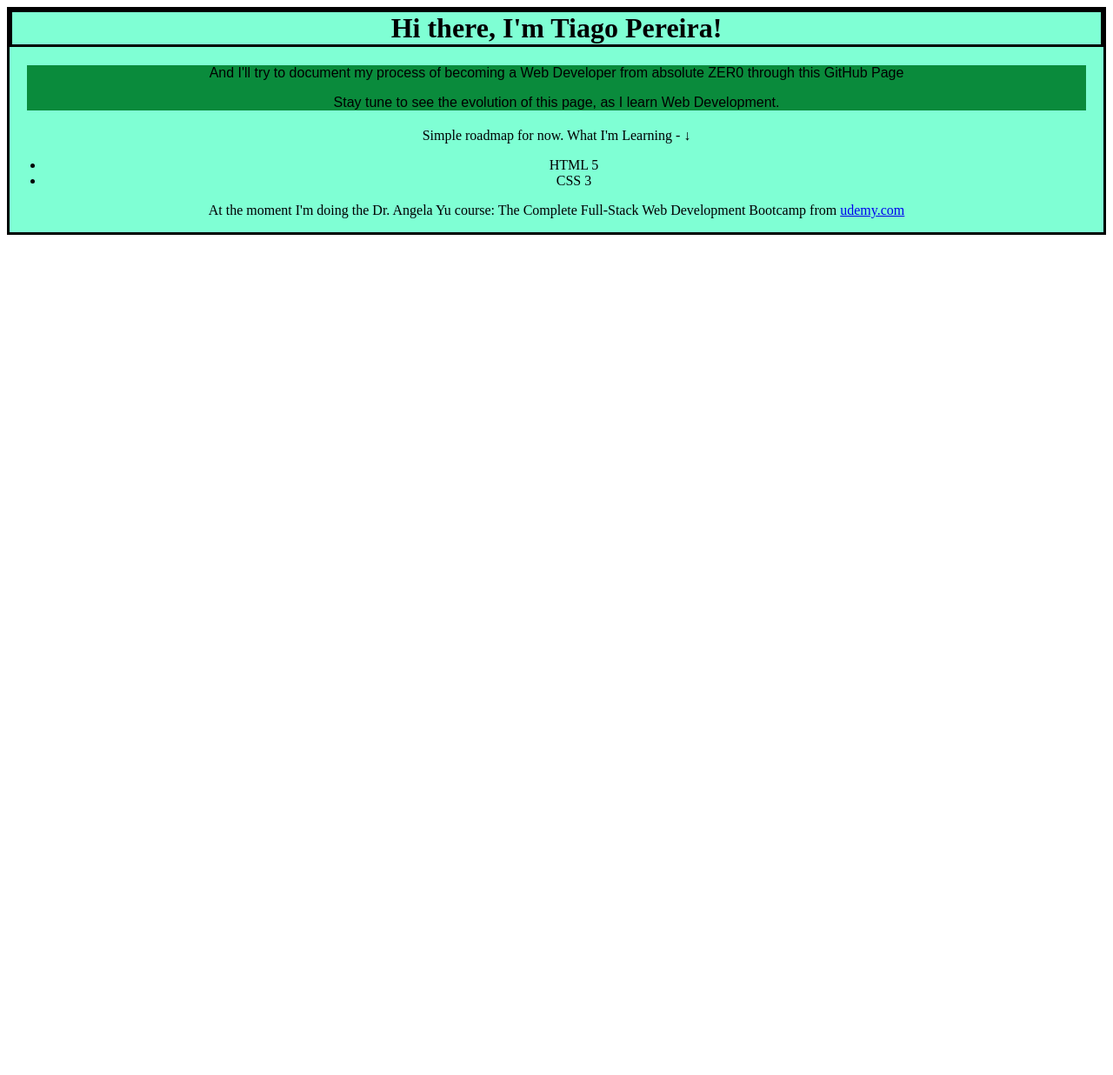
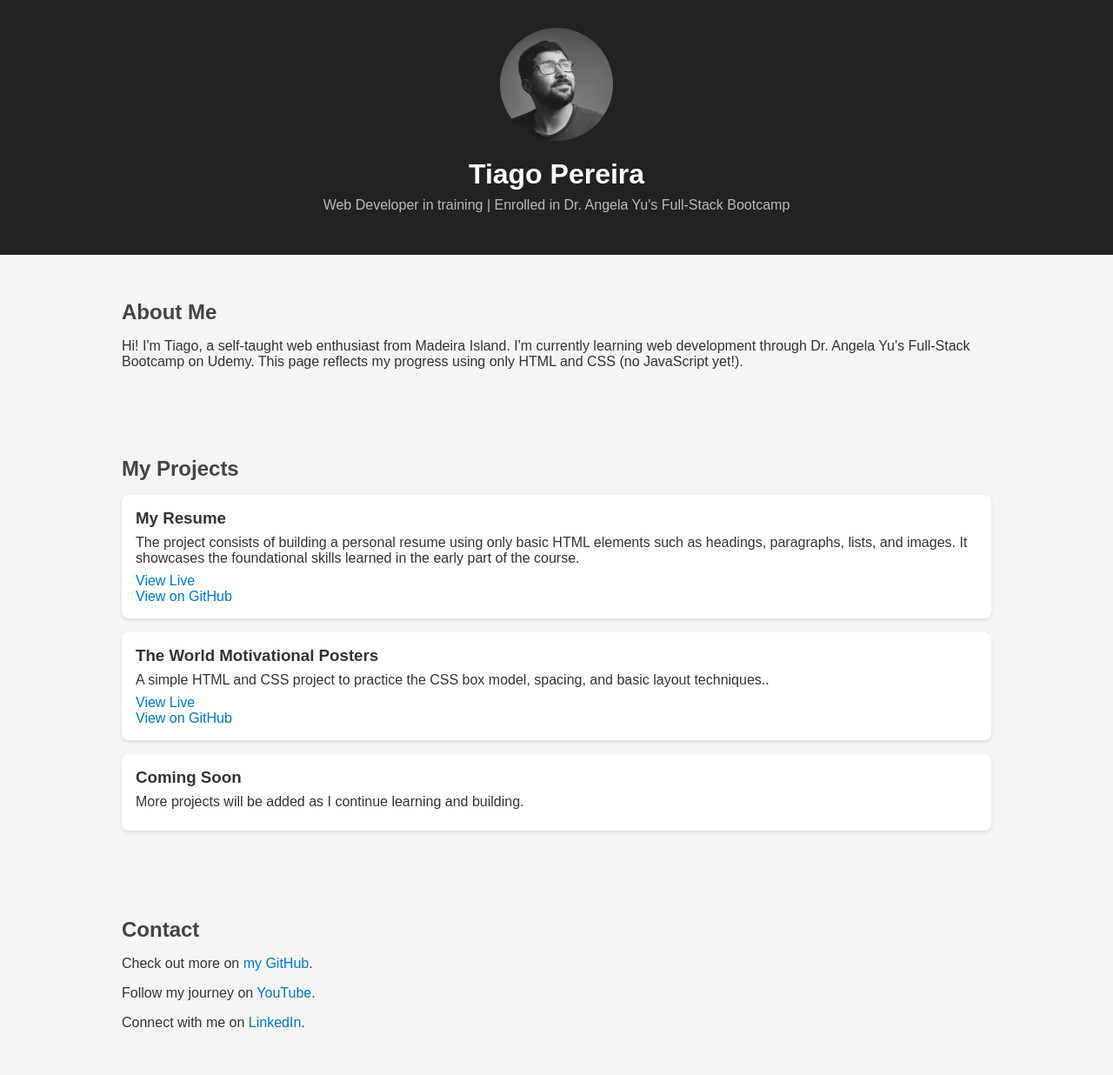
Before and after one commit to devtiagopereira/devtiagopereira.github.io, a plain HTML site: page index.html in a window 1280 px wide. Shown: the top 1236 px of the page at 87% size. Before the commit the page ends 800 px from the top, so only its background shows below. Drawn offline with Linux system fonts and the light colour scheme.

Commit message:
Add files via upload

```diff
--- a/index.html
+++ b/index.html
@@ -1,76 +1,112 @@
 <!DOCTYPE html>
+<html lang="en">
+  <head>
+    <meta charset="UTF-8" />
+    <meta name="viewport" content="width=device-width, initial-scale=1.0" />
+    <title>Tiago Pereira | Dev Portfolio</title>
+    <link rel="stylesheet" href="style.css" />
+  </head>
+  <body>
+    <header>
+      <img
+        src="./assets/images/profile.png"
+        alt="Tiago Pereira profile photo"
+        class="profile-pic"
+      />
+      <h1>Tiago Pereira</h1>
+      <p>
+        Web Developer in training | Enrolled in Dr. Angela Yu's Full-Stack
+        Bootcamp
+      </p>
+    </header>
 
-<html lang="en">
+    <section class="about">
+      <h2 class="section-title">About Me</h2>
+      <p>
+        Hi! I'm Tiago, a self-taught web enthusiast from Madeira Island. I'm
+        currently learning web development through Dr. Angela Yu's Full-Stack
+        Bootcamp on Udemy. This page reflects my progress using only HTML and
+        CSS (no JavaScript yet!).
+      </p>
+    </section>
 
-<head>
-    <title>A Journey to become a Web Developer - devtiagopereira</title>
-    <meta charset="utf-8">
-    <link rel="shortcut icon" type="image/x-icon" href="favicon.ico">
+    <section class="projects">
+      <h2 class="section-title">My Projects</h2>
 
+      <div class="project-card">
+        <h3>My Resume</h3>
+        <p>
+          The project consists of building a personal resume using only basic
+          HTML elements such as headings, paragraphs, lists, and images. It
+          showcases the foundational skills learned in the early part of the
+          course.
+        </p>
+        <a href="https://devtiagopereira.github.io/my-resume" target="_blank"
+          >View Live</a
+        ><br />
+        <a href="https://github.com/devtiagopereira/my-resume" target="_blank"
+          >View on GitHub</a
+        >
+      </div>
 
-    <!-- just trying to apply what I can remember without reference -->
-    <style>
+      <div class="project-card">
+        <h3>The World Motivational Posters</h3>
+        <p>
+          A simple HTML and CSS project to practice the CSS box model, spacing,
+          and basic layout techniques..
+        </p>
+        <a
+          href="https://devtiagopereira.github.io/motivational-posters"
+          target="_blank"
+          >View Live</a
+        ><br />
+        <a
+          href="https://github.com/devtiagopereira/motivational-posters"
+          target="_blank"
+          >View on GitHub</a
+        >
+      </div>
 
+      <div class="project-card">
+        <h3>Coming Soon</h3>
+        <p>More projects will be added as I continue learning and building.</p>
+      </div>
+    </section>
 
-        main {
-            text-align: center;
+    <section class="contact">
+      <h2 class="section-title">Contact</h2>
+      <p>
+        Check out more on
+        <a href="https://github.com/devtiagopereira" target="_blank"
+          >my GitHub</a
+        >.
+      </p>
+      <p>
+        Follow my journey on
+        <a href="https://www.youtube.com/@itstiagopereira" target="_blank"
+          >YouTube</a
+        >.
+      </p>
+      <p>
+        Connect with me on
+        <a href="https://www.linkedin.com/in/itstiagopereira" target="_blank"
+          >LinkedIn</a
+        >.
+      </p>
+    </section>
 
-            width:auto;
-            background-color: aquamarine;
-            border-style: solid;
-        }
+    <section class="note">
+      <p>
+        This page is a work in progress and reflects my current knowledge of
+        HTML and CSS. As I continue learning through Dr. Angela Yu's Full-Stack
+        Web Development Bootcamp, I plan to improve its design, structure, and
+        functionality. For now, it's simple — but my goal is to make it more
+        dynamic and visually appealing over time.
+      </p>
+    </section>
 
-        h1 {
-            text-align: center;
-            border-style: solid;
-            margin-top: 0px;
-            padding-top: 0px;
-
-        }
-
-        .intro {
-            text-align: center;
-            margin: 20px;
-            background-color: rgb(10, 139, 60);
-            font-family: Arial, Helvetica, sans-serif;
-
-        }
-        .ul-center{
-            margin-right: 0px;
-        }
-
-
-
-    </style>
-
-</head>
-<!-- This GitHub Page is meant to be my playground-->
-<body>
-    <main>
-    <h1>Hi there, I'm Tiago Pereira!</h1>
-
-    <div class="intro">
-
-        <p>And I'll try to document my process of becoming a Web Developer from absolute ZER0 through this GitHub Page </p>
-        <p>Stay tune to see the evolution of this page, as I learn Web Development. </p>
-
-
-
-    </div>
-
-    <p> Simple roadmap for now. What I'm Learning -  &DownArrow;</p>
-
-    <div class="ul-center">
-    <ul>
-        <li>HTML 5</li>
-        <li>CSS 3</li>
-    </ul>
-</div>
-
-    <p>At the moment I'm doing the Dr. Angela Yu course: The Complete Full-Stack Web Development Bootcamp from <a href="https://www.udemy.com/course/the-complete-web-development-bootcamp/">udemy.com</a></p>
-</main>
-
-</body>
-
-
+    <footer>
+      <p>&copy; 2025 Tiago Pereira. All rights reserved.</p>
+    </footer>
+  </body>
 </html>
--- /dev/null
+++ b/style.css
@@ -0,0 +1,85 @@
+body {
+    margin: 0;
+    font-family: Arial, sans-serif;
+    background-color: #f5f5f5;
+    color: #333;
+  }
+
+  header {
+    background-color: #222;
+    color: white;
+    padding: 2rem;
+    text-align: center;
+  }
+
+  header h1 {
+    margin: 0;
+  }
+
+  header p {
+    margin-top: 0.5rem;
+    font-size: 1rem;
+    color: #bbb;
+  }
+
+  .profile-pic {
+    width: 130px;
+    height: 130px;
+    border-radius: 50%;
+    object-fit: cover;
+    margin-bottom: 1rem;
+  }
+
+  .about, .projects, .contact {
+    padding: 2rem;
+    max-width: 1000px;
+    margin: auto;
+  }
+
+  .section-title {
+    font-size: 1.5rem;
+    margin-bottom: 1rem;
+    color: #444;
+  }
+
+  .projects .project-card {
+    background-color: white;
+    padding: 1rem;
+    border-radius: 8px;
+    box-shadow: 0 2px 4px rgba(0,0,0,0.1);
+    margin-bottom: 1rem;
+  }
+
+  .project-card h3 {
+    margin: 0;
+  }
+
+  .project-card p {
+    margin: 0.5rem 0;
+  }
+
+  .project-card a {
+    color: #0077cc;
+    text-decoration: none;
+  }
+
+  .contact a {
+    color: #0077cc;
+    text-decoration: none;
+  }
+
+  .note {
+    max-width: 1000px;
+    margin: 2rem auto;
+    padding: 1rem;
+    font-style: italic;
+    color: #555;
+  }
+
+  footer {
+    text-align: center;
+    padding: 1rem;
+    background-color: #222;
+    color: #bbb;
+    font-size: 0.9rem;
+  }
```
Also changed, not shown: assets/images/profile.png (added).
